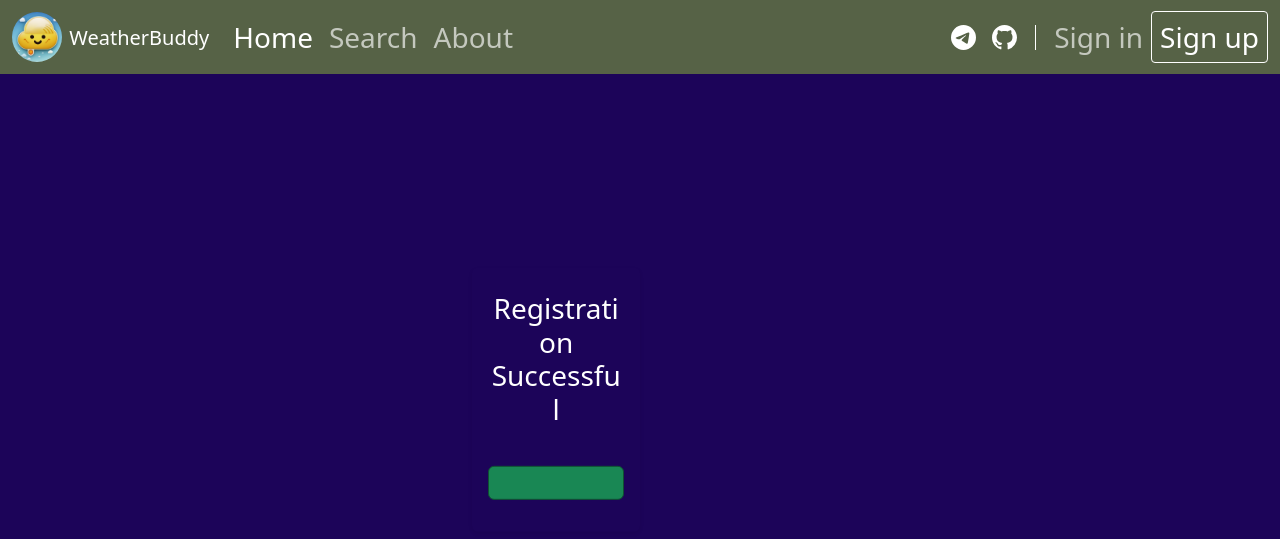
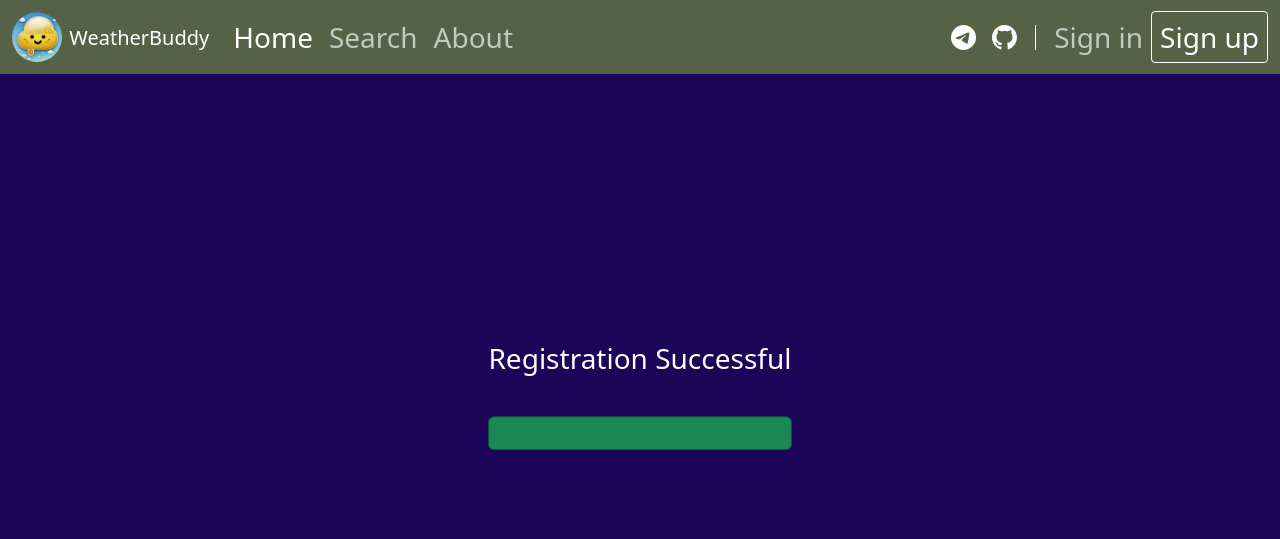
Before and after one commit to MikhailKras/weather-buddy, a FastAPI app: template src/templates/auth/registration_success.html in a window 1280 px wide. Shown: the top 539 px of the page. Run offline with FastAPI, Linux system fonts and the light colour scheme; the template is opened without the code that fills it, so the values that code supplies are empty; parts of the project's set-up code (start-up, migrations or seed data) failed here and were passed over; some libraries are stand-ins or nearby versions.

Commit message:
fix: removed div tag with col style

```diff
--- a/src/templates/auth/registration_success.html
+++ b/src/templates/auth/registration_success.html
@@ -4,7 +4,6 @@ block content %}
   class="container-fluid container-login position-absolute top-50 start-50 translate-middle"
 >
   <div class="">
-    <div class="col-lg-6">
     <div class="card border-0 shadow-sm bg-transparent text-white">
       <div class="card-header bg-transparent border-0">
         <h3 class="card-title text-center my-3">Registration Successful</h3>
@@ -17,5 +16,4 @@ block content %}
     </div>
   </div>
 </div>
-</div>
 {% endblock %}
```
Lines whose indentation alone changed are shown as unchanged.
